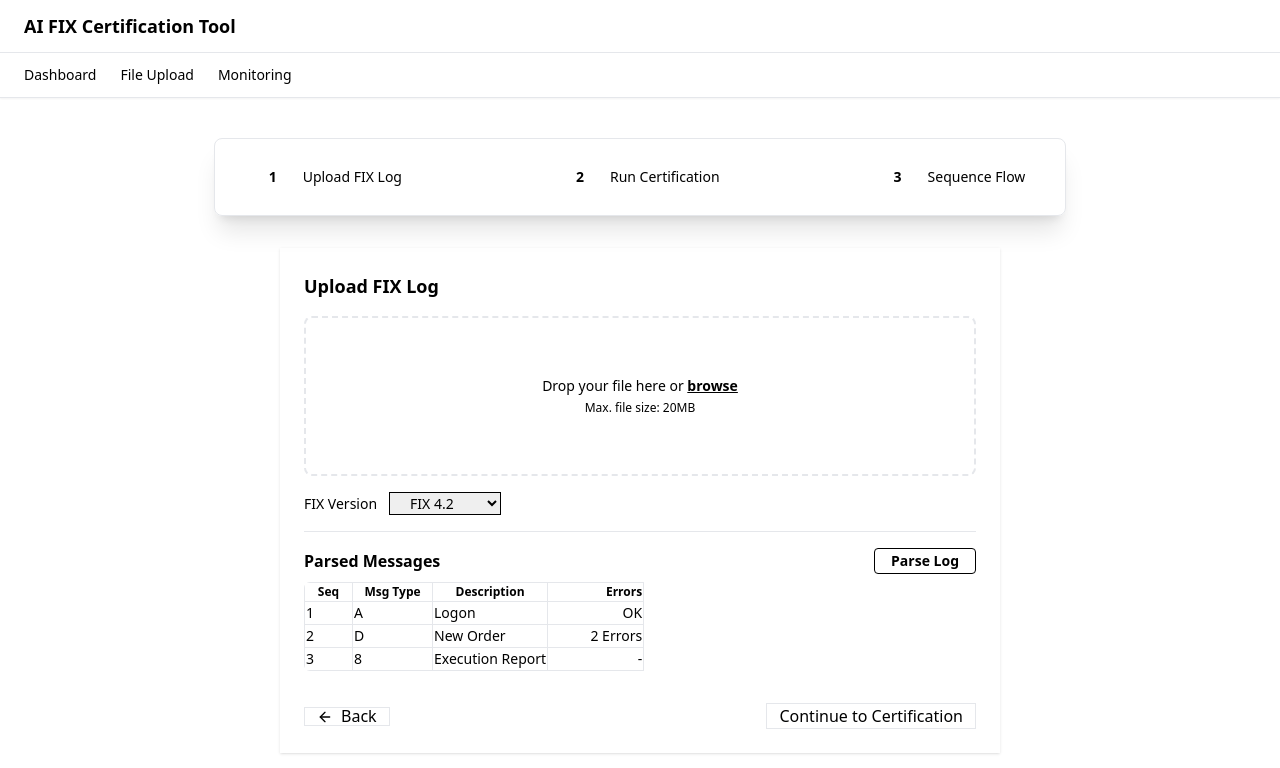
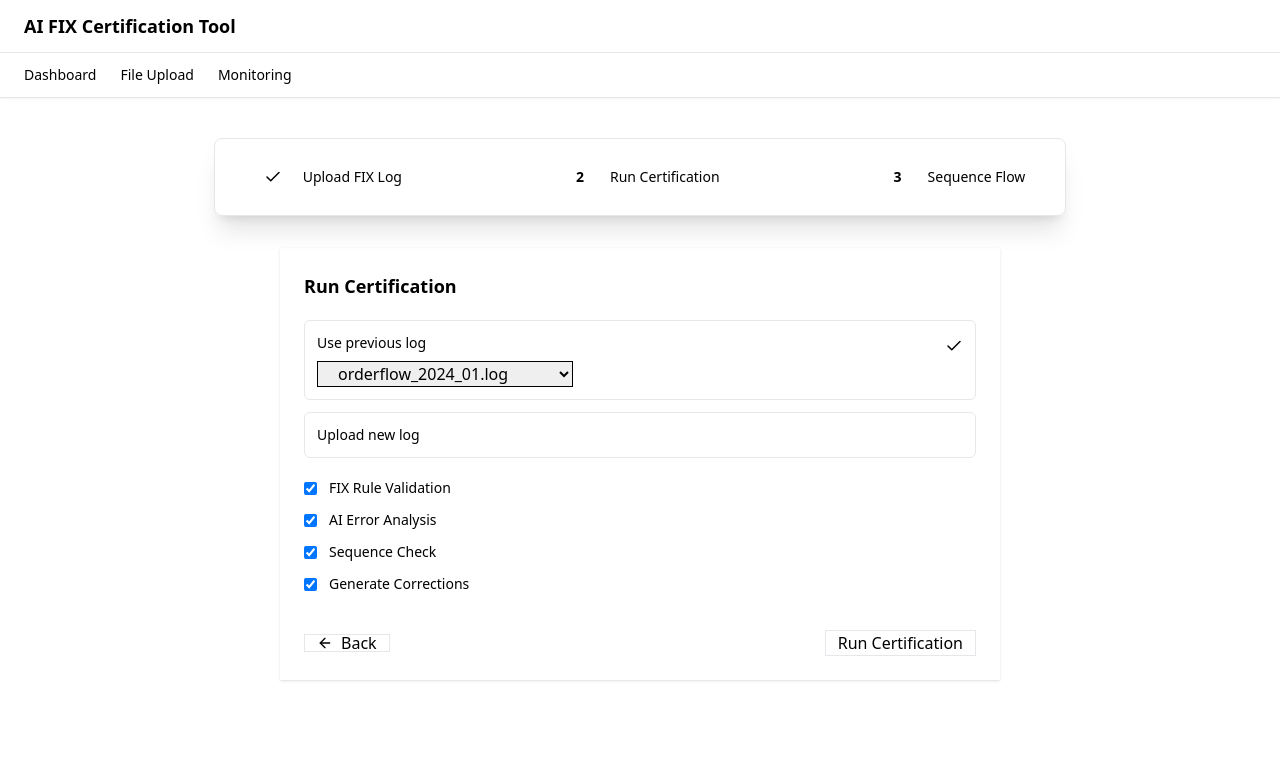
Before and after one commit to manojbhavvan/fix-simulator-ui, a React (Vite) app: page /dashboard in a window 1280 px wide. Both pictures are taken after a click on the button "Run Certification". Shown: the top 768 px of the page. Built offline with nearby package versions, Linux system fonts and the light colour scheme.

Commit message:
feat: enhance certification flow with log file upload and selection options

```diff
--- a/src/components/Certifications/RunCertification.tsx
+++ b/src/components/Certifications/RunCertification.tsx
@@ -1,58 +1,174 @@
+import { useState } from "react";
+import { ArrowLeft, Check } from "lucide-react";
+
 type Props = {
   onRun: () => void;
   onBack: () => void;
+  uploadedFileName?: string;
+  allowUpload?: boolean;
 };
 
-export default function RunCertification({ onRun, onBack }: Props) {
+const DUMMY_LOGS = [
+  "orderflow_2024_01.log",
+  "client_fix_session.log",
+  "uat_tradeflow.log",
+];
+
+const RULES = [
+  "FIX Rule Validation",
+  "AI Error Analysis",
+  "Sequence Check",
+  "Generate Corrections"
+];
+
+export default function RunCertification({
+  onRun,
+  onBack,
+  uploadedFileName,
+  allowUpload = true,
+}: Props) {
+  const [logMode, setLogMode] = useState<
+    "previous" | "uploaded" | "upload-new"
+  >(
+    uploadedFileName && !allowUpload
+      ? "uploaded"
+      : "previous"
+  );
+  const [rules, setRules] = useState({
+    fix: true,
+    ai: true,
+    sequence: true,
+  });
+
+
+  const [selectedLog, setSelectedLog] = useState(DUMMY_LOGS[0]);
+
   return (
-    <div className="card bg-base-100 shadow p-6 space-y-4 w-[720px] max-w-full">
+    <div className="card bg-base-100 shadow p-6 space-y-5 w-[720px] max-w-full">
       <h2 className="text-lg font-semibold">Run Certification</h2>
 
-      {/* Log selection */}
-      <div className="space-y-2">
-        <label className="flex items-center gap-2 text-sm">
-          <input type="radio" name="log" className="radio radio-sm" defaultChecked />
-          Use previous log
-        </label>
+      <div className="space-y-3">
+        <div
+          className={`
+            flex items-start justify-between gap-4
+            p-3 rounded-md border cursor-pointer
+            ${logMode === "previous"
+              ? "border-primary bg-primary/5"
+              : "border-base-300 hover:bg-base-200"
+            }
+          `}
+          onClick={() => setLogMode("previous")}
+        >
+          <div>
+            <p className="text-sm font-medium">Use previous log</p>
 
-        <label className="flex items-center gap-2 text-sm">
-          <input type="radio" name="log" className="radio radio-sm" />
-          Upload new log
-        </label>
+            {logMode === "previous" && (
+              <div className="mt-2">
+                <select
+                  className="
+                    select select-sm
+                    w-64 px-4
+                    border border-black
+                    focus:border-base-400
+                    focus:outline-none
+                  "
+                  value={selectedLog}
+                  onChange={(e) => setSelectedLog(e.target.value)}
+                >
+                  {DUMMY_LOGS.map((log) => (
+                    <option key={log}>{log}</option>
+                  ))}
+                </select>
+              </div>
+            )}
+          </div>
+
+          {logMode === "previous" && (
+            <Check className="text-primary mt-1" size={18} />
+          )}
+        </div>
+
+        {uploadedFileName && !allowUpload && (
+          <div
+            className={`
+              flex items-start justify-between gap-4
+              p-3 rounded-md border cursor-pointer
+              ${logMode === "uploaded"
+                ? "border-primary bg-primary/5"
+                : "border-base-300 hover:bg-base-200"
+              }
+            `}
+            onClick={() => setLogMode("uploaded")}
+          >
+            <div>
+              <p className="text-sm font-medium">Uploaded log</p>
+              <p className="text-sm text-base-content/70 mt-0.5">
+                {uploadedFileName}
+              </p>
+            </div>
+
+            {logMode === "uploaded" && (
+              <Check className="text-primary mt-1" size={18} />
+            )}
+          </div>
+        )}
+
+        {allowUpload && (
+          <div
+            className={`
+              flex items-start justify-between gap-4
+              p-3 rounded-md border cursor-pointer
+              ${logMode === "upload-new"
+                ? "border-primary bg-primary/5"
+                : "border-base-300 hover:bg-base-200"
+              }
+            `}
+            onClick={() => {
+              setLogMode("upload-new");
+              onBack();
+            }}
+          >
+            <p className="text-sm font-medium">
+              Upload new log
+            </p>
+          </div>
+        )}
       </div>
 
-      <div className="divider" />
+      <div className="divider my-2" />
 
-      {/* Rules */}
-      <div className="space-y-2">
-        <label className="flex items-center gap-2 text-sm">
-          <input type="checkbox" className="checkbox checkbox-sm" defaultChecked />
-          FIX Rule Validation
-        </label>
-
-        <label className="flex items-center gap-2 text-sm">
-          <input type="checkbox" className="checkbox checkbox-sm" defaultChecked />
-          AI Error Analysis
-        </label>
-
-        <label className="flex items-center gap-2 text-sm">
-          <input type="checkbox" className="checkbox checkbox-sm" defaultChecked />
-          Sequence Check
-        </label>
+      <div className="space-y-3">
+        {RULES.map((label) => (
+          <label
+            key={label}
+            className="flex items-center gap-3 text-sm cursor-pointer select-none"
+          >
+            <input
+              type="checkbox"
+              defaultChecked
+              className="checkbox checkbox-sm"
+            />
+            <span>{label}</span>
+          </label>
+        ))}
       </div>
 
-      {/* Footer */}
       <div className="flex justify-between items-center pt-4">
         <button
-          className="btn btn-sm btn-ghost"
           onClick={onBack}
+          className="px-3 btn btn-sm bg-primary text-primary-content
+            border border-primary hover:bg-transparent hover:text-primary
+            transition-colors flex items-center gap-2 leading-none"
         >
-          ← Back
+          <ArrowLeft size={16} />
+          <span>Back</span>
         </button>
 
         <button
-          className="btn btn-sm btn-primary"
           onClick={onRun}
+          className="px-3 btn btn-sm bg-primary text-primary-content
+            border border-primary hover:bg-transparent hover:text-primary
+            transition-colors"
         >
           Run Certification
         </button>
--- a/src/components/Certifications/UploadFixLog.tsx
+++ b/src/components/Certifications/UploadFixLog.tsx
@@ -2,12 +2,13 @@ import { useRef, useState } from "react";
 import { ArrowLeft } from "lucide-react";
 
 type Props = {
-  onContinue: () => void;
+  onContinue: (fileName?: string) => void;
   onBack: () => void;
 };
 
 export default function UploadFixLog({ onContinue, onBack }: Props) {
   const fileInputRef = useRef<HTMLInputElement>(null);
+  const [selectedFile, setSelectedFile] = useState<File | null>(null);
   const [isDragging, setIsDragging] = useState(false);
 
   return (
@@ -34,7 +35,7 @@ export default function UploadFixLog({ onContinue, onBack }: Props) {
 
           const file = e.dataTransfer.files?.[0];
           if (file) {
-            console.log("Dropped file:", file);
+            setSelectedFile(file);
           }
         }}
         onClick={() => fileInputRef.current?.click()}
@@ -58,7 +59,7 @@ export default function UploadFixLog({ onContinue, onBack }: Props) {
           onChange={(e) => {
             const file = e.target.files?.[0];
             if (file) {
-              console.log("Selected file:", file);
+              setSelectedFile(file);
             }
           }}
         />
@@ -149,7 +150,7 @@ export default function UploadFixLog({ onContinue, onBack }: Props) {
 
 
         <button
-          onClick={onContinue}
+          onClick={() => onContinue(selectedFile?.name)}
           className="px-3 btn btn-sm bg-primary text-primary-content
             border border-primary hover:bg-transparent hover:text-primary
             transition-colors"
--- a/src/components/Dashboard/ActionPanel.tsx
+++ b/src/components/Dashboard/ActionPanel.tsx
@@ -15,23 +15,35 @@ export function ActionPanel() {
 
         <div className="mt-4 flex items-center gap-3">
           <button
-                        className="btn btn-sm btn-outline gap-2 px-2
-                            bg-primary text-primary-content shadow-sm
+            className="btn btn-sm gap-2 px-3 bg-primary text-primary-content
+              border border-primary shadow-sm
               hover:bg-transparent hover:text-primary hover:shadow-md
-                            transition-all duration-200"
-                        onClick={() => navigate("/certifications")}
+              transition-all duration-200
+            "
+            onClick={() =>
+              navigate("/certifications", {
+                state: { entry: "run" },
+              })
+            }
           >
             <Play className="w-4 h-4" />
             Run Certification
           </button>
 
           <button
-                        className="btn btn-sm btn-outline gap-2 px-2
-                            bg-base-200 text-base-content shadow-sm
-                            hover:bg-transparent hover:text-primary
-                            hover:border-primary hover:shadow-md
-                            transition-all duration-200"
-                        onClick={() => navigate("/certifications")}
+            className="
+              btn btn-sm gap-2 px-3
+              bg-base-200 text-base-content
+              border border-base-300
+              shadow-sm
+              hover:bg-transparent hover:text-primary hover:border-primary hover:shadow-md
+              transition-all duration-200
+            "
+            onClick={() =>
+              navigate("/certifications", {
+                state: { entry: "upload" },
+              })
+            }
           >
             <Upload className="w-4 h-4" />
             Upload FIX Log
--- a/src/pages/Certifications.tsx
+++ b/src/pages/Certifications.tsx
@@ -1,15 +1,27 @@
 import { useState } from "react";
+import { useLocation, useNavigate } from "react-router-dom";
+
 import UploadFixLog from "../components/Certifications/UploadFixLog";
 import RunCertification from "../components/Certifications/RunCertification";
 import SequenceFlow from "../components/Certifications/SequenceFlow";
 import CertificationStepper from "../components/Certifications/CertificationStepper";
-import { useNavigate } from "react-router-dom";
 
 type Step = "upload" | "run" | "sequence";
+type Entry = "upload" | "run" | undefined;
 
 export function Certifications() {
-  const [step, setStep] = useState<Step>("upload");
+  const location = useLocation();
   const navigate = useNavigate();
+
+  const entry = location.state?.entry as Entry;
+
+  const [step, setStep] = useState<Step>(
+    entry === "run" ? "run" : "upload"
+  );
+
+  const [uploadedFileName, setUploadedFileName] = useState<
+    string | undefined
+  >(undefined);
 
   return (
     <div className="p-6 space-y-6">
@@ -18,8 +30,11 @@ export function Certifications() {
       {step === "upload" && (
         <div className="flex justify-center">
           <UploadFixLog
-            onContinue={() => setStep("run")}
-            onBack={() => navigate("/")}   // back to Dashboard
+            onContinue={(fileName?: string) => {
+              setUploadedFileName(fileName);
+              setStep("run");
+            }}
+            onBack={() => navigate("/dashboard")}
           />
         </div>
       )}
@@ -28,7 +43,9 @@ export function Certifications() {
         <div className="flex justify-center">
           <RunCertification
             onRun={() => setStep("sequence")}
-            onBack={() => setStep("upload")} // back to Upload
+            onBack={() => setStep("upload")}
+            uploadedFileName={uploadedFileName}
+            allowUpload={!uploadedFileName}
           />
         </div>
       )}
```
Lines whose indentation alone changed are shown as unchanged.
